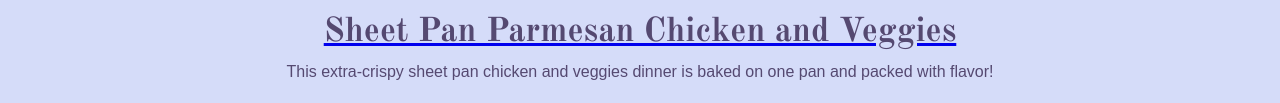
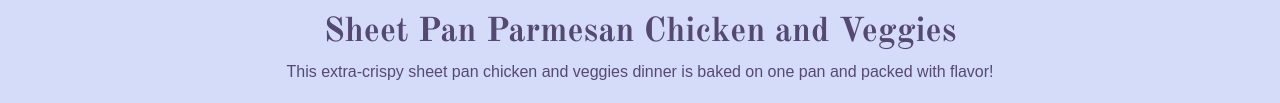
Before and after one commit to Nolan-Kim/odin-recipes, a plain HTML site: page index.html in a window 1280 px wide. Shown: the part 425-528 px from the top of the page. Drawn offline with nearby package versions, Linux system fonts and the light colour scheme.

Commit message:
Fix text-decoration on link
For some reason the .recipe a h2 didn't take priority, so I had to add
text-decoration: none to .recipe a

shown here:
.recipe a {
  text-decoration: none;
}

```diff
--- a/index.css
+++ b/index.css
@@ -43,8 +43,10 @@ body {
   font-size: 2.125em;
   color:#554971;
   font-weight: bold;
+  margin: 0px 0px 10px 0px;
+}
+.recipe a {
   text-decoration: none;
-  margin: 0px 0px 10px 0px;
 }
 .recipe {
   margin: 10px;
```
